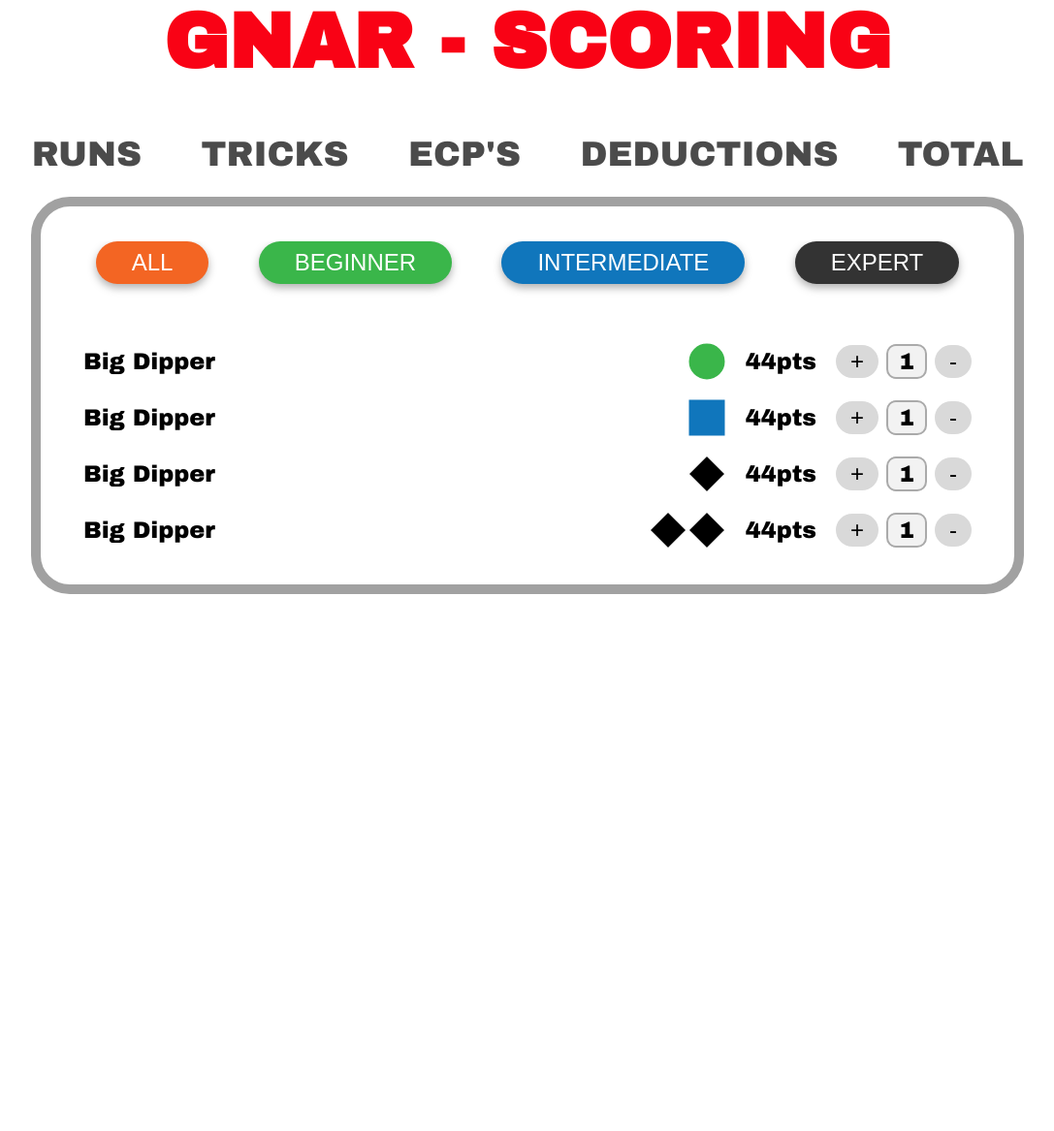
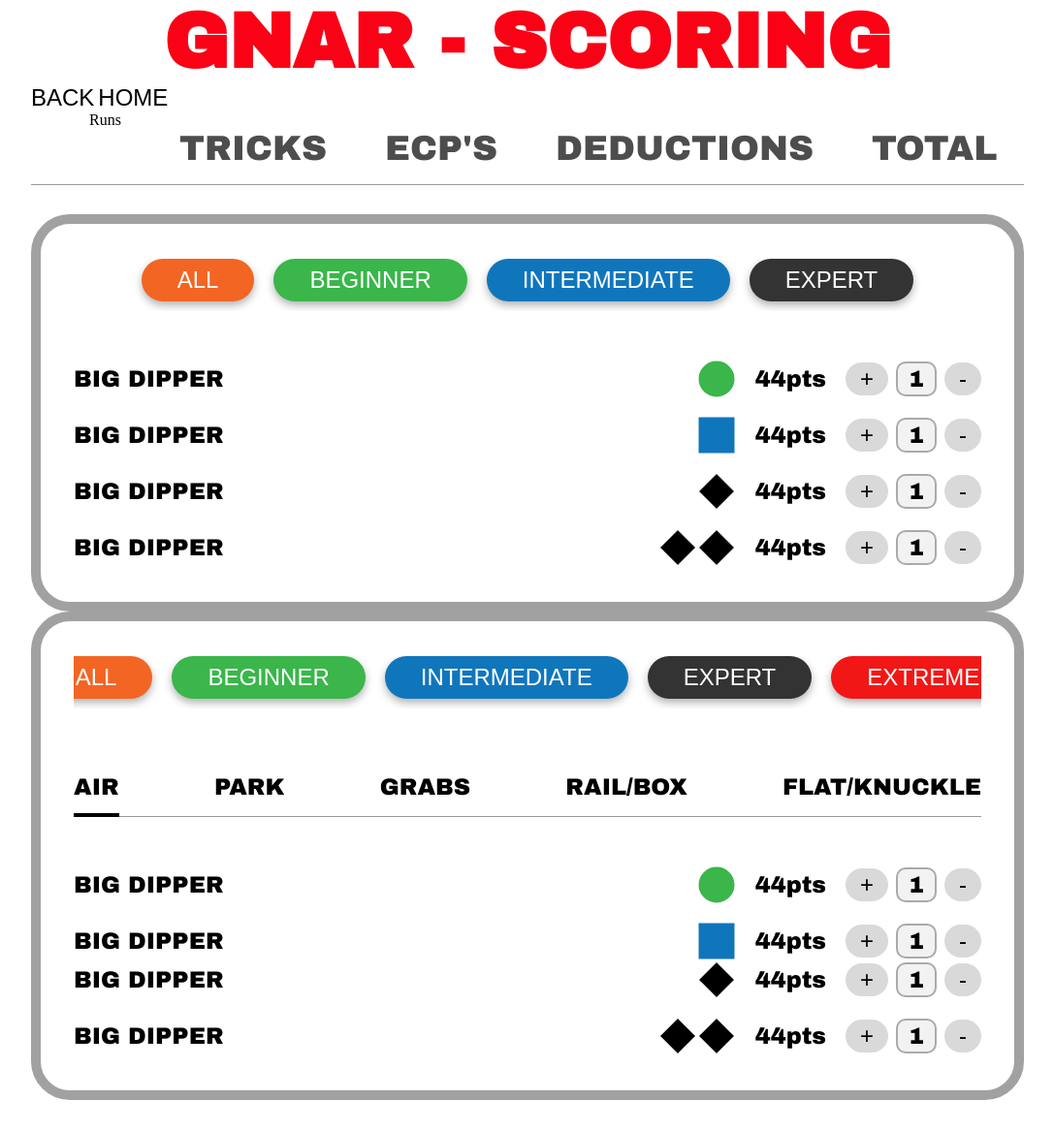
Before and after one commit to jamesomckenna/gnar, a PHP site: page /addpoints.php in a window 1280 px wide. Shown: the part 60-1227 px from the top of the page at 97% size, without its empty margins (96-1183 px from the left). Before the commit the page ends 673 px from the top, so only its background shows below. Run offline with PHP 8.4, Linux system fonts and the light colour scheme; some web fonts are replaced.

Commit message:
Updates to styling and naming

```diff
--- a/addpoints.php
+++ b/addpoints.php
@@ -15,69 +15,132 @@
       <a href="index.php">Home</a>
     </div>
 
-    <div class="tab-header-container">
-      <a class="tab-header" href="#runs">Runs</a>
-      <a class="tab-header" href="#tricks">Tricks</a>
-      <a class="tab-header" href="#ecp">ECP's</a>
-      <a class="tab-header" href="#deduction">Deductions</a>
-      <a class="tab-header" href="#total">Total</a>
+    <div class="cat-tab-container">
+      <a class="cat-tab active" href="javascript:;" data-content-id="content-run"></a>Runs</a>
+      <a class="cat-tab" href="javascript:;" data-content-id="run">Tricks</a>
+      <a class="cat-tab" href="javascript:;" data-content-id="run">ECP's</a>
+      <a class="cat-tab" href="javascript:;" data-content-id="deductions">Deductions</a>
+      <a class="cat-tab" href="javascript:;" data-content-id="total">Total</a>
     </div>
 
 
-    <div class="tab-content-container">
-      <div class="tab-content">
+    <div class="cat-content-container">
+      <div class="cat-content" id="content-run">
         <div class="score-filter">
           <a class="score-filter-option orange" href="#all">All</a>
           <a class="score-filter-option green" href="#beginner">Beginner</a>
           <a class="score-filter-option blue" href="#intermediate">Intermediate</a>
           <a class="score-filter-option black" href="#expert">Expert</a>
         </div>
+
         <div class="score-list">
           <div class="score-row" data-difficulty="beginner" data-id="1">
-            <div class="run-checkbox">Big Dipper</div>
-            <img class="run-difficulty" src="images/ico-beg.svg">
-            <div class="run-points">44pts</div>
-            <div class="run-counter">
-              <a class="counter-btn js-counter-add">+</a>
+            <div class="score-name">Big Dipper</div>
+            <img class="score-difficulty" src="images/ico-beg.svg">
+            <div class="score-points">44pts</div>
+            <div class="score-counter">
+              <a class="counter-btn js-counter-add" href="javascript:;">+</a>
               <div class="counter-value js-counter-value" data-value="1">1</div>
-              <a class="counter-btn js-counter-sub">-</a>
+              <a class="counter-btn js-counter-sub" href="javascript:;">-</a>
             </div>
           </div>
           <div class="score-row" data-difficulty="intermediate" data-id="2">
-            <div class="run-checkbox">Big Dipper</div>
-            <img class="run-difficulty" src="images/ico-int.svg">
-            <div class="run-points">44pts</div>
-            <div class="run-counter">
-              <a class="counter-btn js-counter-add">+</a>
+            <div class="score-name">Big Dipper</div>
+            <img class="score-difficulty" src="images/ico-int.svg">
+            <div class="score-points">44pts</div>
+            <div class="score-counter">
+              <a class="counter-btn js-counter-add" href="javascript:;">+</a>
               <div class="counter-value js-counter-value" data-value="1">1</div>
-              <a class="counter-btn js-counter-sub">-</a>
+              <a class="counter-btn js-counter-sub" href="javascript:;">-</a>
             </div>
           </div>
           <div class="score-row" data-difficulty="expert" data-id="3">
-            <div class="run-checkbox">Big Dipper</div>
-            <img class="run-difficulty" src="images/ico-exp.svg">
-            <div class="run-points">44pts</div>
-            <div class="run-counter">
-              <a class="counter-btn js-counter-add">+</a>
+            <div class="score-name">Big Dipper</div>
+            <img class="score-difficulty" src="images/ico-exp.svg">
+            <div class="score-points">44pts</div>
+            <div class="score-counter">
+              <a class="counter-btn js-counter-add" href="javascript:;">+</a>
               <div class="counter-value js-counter-value" data-value="1">1</div>
-              <a class="counter-btn js-counter-sub">-</a>
+              <a class="counter-btn js-counter-sub" href="javascript:;">-</a>
             </div>
           </div>
           <div class="score-row" data-difficulty="expert" data-id="4">
-            <div class="run-checkbox">Big Dipper</div>
-            <img class="run-difficulty" src="images/ico-ext.svg">
-            <div class="run-points">44pts</div>
-            <div class="run-counter">
-              <a class="counter-btn js-counter-add">+</a>
+            <div class="score-name">Big Dipper</div>
+            <img class="score-difficulty" src="images/ico-ext.svg">
+            <div class="score-points">44pts</div>
+            <div class="score-counter">
+              <a class="counter-btn js-counter-add" href="javascript:;">+</a>
               <div class="counter-value js-counter-value" data-value="1">1</div>
-              <a class="counter-btn js-counter-sub">-</a>
+              <a class="counter-btn js-counter-sub" href="javascript:;">-</a>
+            </div>
+          </div>
+        </div>
+      </div>
+
+      <div class="cat-content" id="content-tricks">
+        <div class="score-filter">
+          <a class="score-filter-option orange" href="#all">All</a>
+          <a class="score-filter-option green" href="#beginner">Beginner</a>
+          <a class="score-filter-option blue" href="#intermediate">Intermediate</a>
+          <a class="score-filter-option black" href="#expert">Expert</a>
+          <a class="score-filter-option red" href="#extreme">Extreme</a>
+        </div>
+        <div class="trick-filter">
+          <a class="trick-filter-option active" href="#air">Air</a>
+          <a class="trick-filter-option" href="#park">Park</a>
+          <a class="trick-filter-option" href="#grabs">Grabs</a>
+          <a class="trick-filter-option" href="#rail-box">Rail/Box</a>
+          <a class="trick-filter-option" href="#flat-knuckle">Flat/Knuckle</a>
+        </div>
+
+        <div class="score-list" data-trick-type="air">
+          <div class="score-row" data-difficulty="beginner" data-id="1">
+            <div class="score-name">Big Dipper</div>
+            <img class="score-difficulty" src="images/ico-beg.svg">
+            <div class="score-points">44pts</div>
+            <div class="score-counter">
+              <a class="counter-btn js-counter-add" href="javascript:;">+</a>
+              <div class="counter-value js-counter-value" data-value="1">1</div>
+              <a class="counter-btn js-counter-sub" href="javascript:;">-</a>
+            </div>
+          </div>
+          <div class="score-row" data-difficulty="intermediate" data-id="2">
+            <div class="score-name">Big Dipper</div>
+            <img class="score-difficulty" src="images/ico-int.svg">
+            <div class="score-points">44pts</div>
+            <div class="score-counter">
+              <a class="counter-btn js-counter-add" href="javascript:;">+</a>
+              <div class="counter-value js-counter-value" data-value="1">1</div>
+              <a class="counter-btn js-counter-sub" href="javascript:;">-</a>
+            </div>
+          </div>
+        </div>
+
+        <div class="score-list" data-trick-type="park">
+          <div class="score-row" data-difficulty="expert" data-id="3">
+            <div class="score-name">Big Dipper</div>
+            <img class="score-difficulty" src="images/ico-exp.svg">
+            <div class="score-points">44pts</div>
+            <div class="score-counter">
+              <a class="counter-btn js-counter-add" href="javascript:;">+</a>
+              <div class="counter-value js-counter-value" data-value="1">1</div>
+              <a class="counter-btn js-counter-sub" href="javascript:;">-</a>
+            </div>
+          </div>
+          <div class="score-row" data-difficulty="expert" data-id="4">
+            <div class="score-name">Big Dipper</div>
+            <img class="score-difficulty" src="images/ico-ext.svg">
+            <div class="score-points">44pts</div>
+            <div class="score-counter">
+              <a class="counter-btn js-counter-add" href="javascript:;">+</a>
+              <div class="counter-value js-counter-value" data-value="1">1</div>
+              <a class="counter-btn js-counter-sub" href="javascript:;">-</a>
             </div>
           </div>
         </div>
       </div>
     </div>
   </div>
-
   <footer>
 
   </footer>
--- a/scripts/main.js
+++ b/scripts/main.js
@@ -1,6 +1,7 @@
 window.addEventListener("load", (event) => {
     console.log('Load Complete');
 
+    /******* SCORING *******/
 
     // get every score row element
     var score_rows = document.getElementsByClassName("score-row");
@@ -14,6 +15,7 @@
 
         // increase counter
         counter_add.addEventListener("click", (event) => {
+            event.preventDefault();
             if(counter_value.dataset.value >= 99){
                 return
             }
@@ -23,6 +25,7 @@
 
         // decrease counter
         counter_sub.addEventListener("click", (event) => {
+            event.preventDefault();
             if(counter_value.dataset.value <= 0){
                 return
             }
--- a/styles/main.css
+++ b/styles/main.css
@@ -3,9 +3,10 @@
         max-width: 1024px;
         margin: 0 auto;
         background-color: #ffffff;
+        color: #000000;
         min-height: 100lvh;
         padding: 24px;
-        overflow-x: scroll;
+        overflow-x: auto;
     }
 
     h3 {
@@ -25,13 +26,11 @@
 
 
     a {
-        color:#FFFFFF;
+        color:#000000;
         font-family: 'Francois One', sans-serif;
         font-size: 24px;
         text-transform: uppercase;
         text-decoration: none;
-        margin: auto;
-        border: 100px;
     }
 
 
@@ -86,11 +85,13 @@
     }
 
     .nav-buttons-index {
+        color: #ffffff;
         font-family: 'Francois One', sans-serif;
         font-size: 24px;
         padding: 8px 37px;
         border-radius: 25px;
         filter: drop-shadow(0 4px 4px #b1b1b1);
+        margin: 0 auto;
     }
 
     .nav-button{
@@ -106,49 +107,100 @@
 
     /******* SCORING *******/
 
-    .tab-header-container {
+    .cat-tab-container {
+        position: relative;
         display: flex;
         column-gap: 60px;
-        overflow-x: scroll;
-        margin: 0 auto;
+        overflow-x: auto;
+        margin: 0 auto 30px;
     }
 
-    .tab-header-container a {
-        color: #000;
-        opacity: 0.7;
+    .cat-tab-container:before {
+        content: '';
+        position: absolute;
+        bottom: 0;
+        left: 0;
+        width: 100%;
+        height: 1px;
+        background-color: #999999;
     }
 
-    .tab-content-container a {
-        text-decoration: none;
-        color: #FFFFFF;
+    .cat-tab {
+        position: relative;
+        color: #4d4d4d;
+        font-family: 'Archivo Black', sans-serif;
+        font-size: 36px;
+        padding: 18px 0;
     }
 
-    .tab-header {
-        font-family: 'Archivo Black', sans-serif;
-        font-size: 36px;
-        padding: 24px 0;
+    .cat-tab.active:after {
+        content: '';
+        position: absolute;
+        bottom: 0;
+        left: 0;
+        width: 100%;
+        height: 4px;
+        background-color: #000;
     }
 
-    .tab-content {
-        padding: 36px 44px;
+    .cat-content {
+        padding: 36px 34px;
         border: 10px solid #a1a1a1;
         border-radius: 40px;
     }
 
     .score-filter {
         display: flex;
-        column-gap: 26px;
-        padding-bottom: 60px;
-        overflow-x: scroll;
+        justify-content: center;
+        column-gap: 20px;
+        padding-bottom: 10px;
+        margin-bottom: 50px;
+        overflow-x: auto;
     }
 
     .score-filter-option {
         font-family: 'Francois One', sans-serif;
         font-size: 24px;
         padding: 8px 37px;
+        color: #ffffff;
         background-color: #F36523;
         border-radius: 25px;
         filter: drop-shadow(0 4px 4px #b1b1b1);
+    }
+
+    .trick-filter {
+        position: relative;
+        display: flex;
+        justify-content: space-between;
+        margin-bottom: 50px;
+        overflow-x: auto;
+    }
+
+    .trick-filter:before {
+        content: '';
+        position: absolute;
+        bottom: 0;
+        left: 0;
+        width: 100%;
+        height: 1px;
+        background-color: #999999;
+    }
+
+    .trick-filter-option {
+        position: relative;
+        font-family: 'Archivo Black', sans-serif;
+        font-size: 24px;
+        padding: 18px 0;
+    }
+
+    .trick-filter-option.active:after {
+        content: '';
+        position: absolute;
+        bottom: 0;
+        left: 0;
+        width: 100%;
+        height: 4px;
+        background-color: #000;
     }
 
     .score-list {
@@ -168,11 +220,12 @@
         justify-content: flex-end;
     }
 
-    .run-checkbox {
+    .score-name {
         margin-right: auto;
+        text-transform: uppercase;
     }
 
-    .run-counter {
+    .score-counter {
         white-space: nowrap;
     }
 
```
